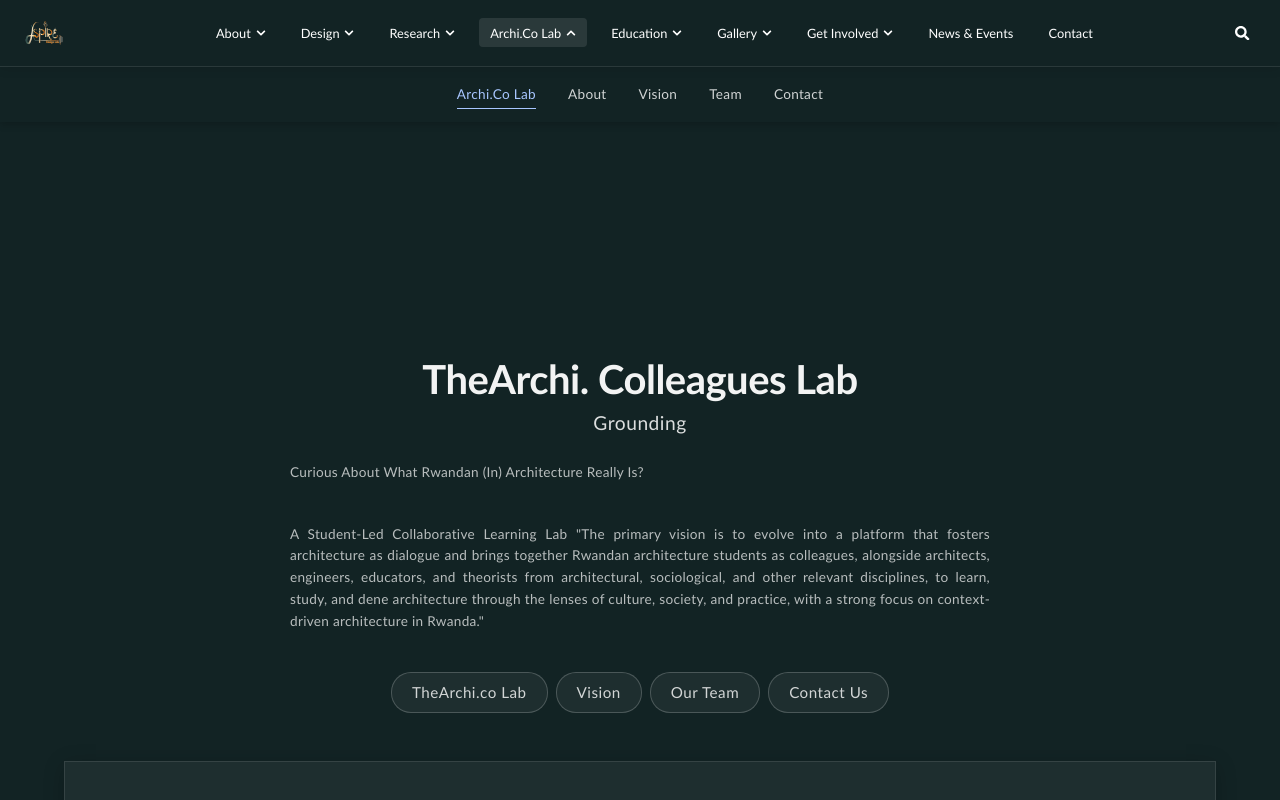
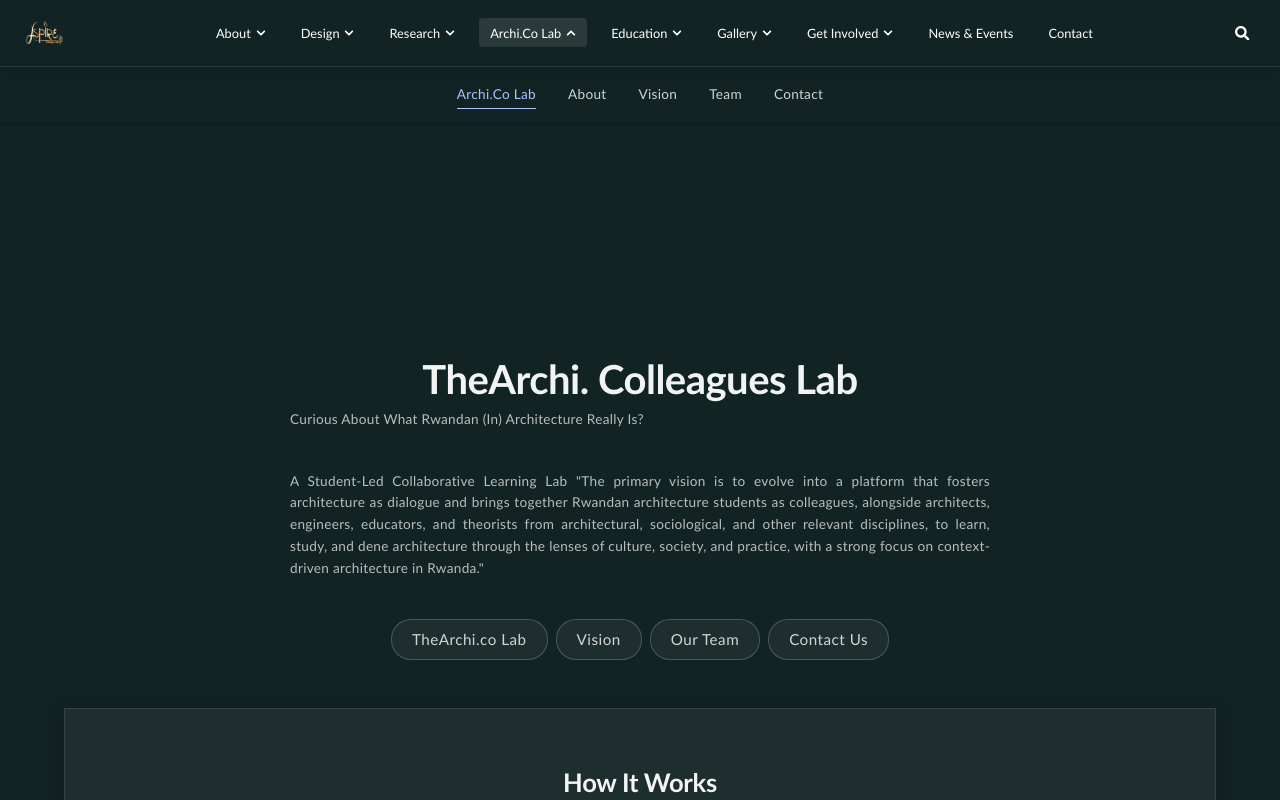
Before and after one commit to JackMB02/Aspire-arch, a React (Vite) app: page /the-colleague-uni in a window 1280 px wide. Shown: the top 800 px of the page. Built offline with nearby package versions, Linux system fonts and the light colour scheme; a web font is replaced by a local one.

Commit message:
Update TheColleagueUni Vision page content

```diff
--- a/src/pages/TheColleagueUni.jsx
+++ b/src/pages/TheColleagueUni.jsx
@@ -475,7 +475,7 @@
                         TheArchi. Colleagues Lab
                     </h1>
                     <p className="uni-subtitle">
-                        Grounding
+
                     </p>
                     <p className="uni-main-description">
                         Curious About What Rwandan (In) Architecture Really Is?
```
